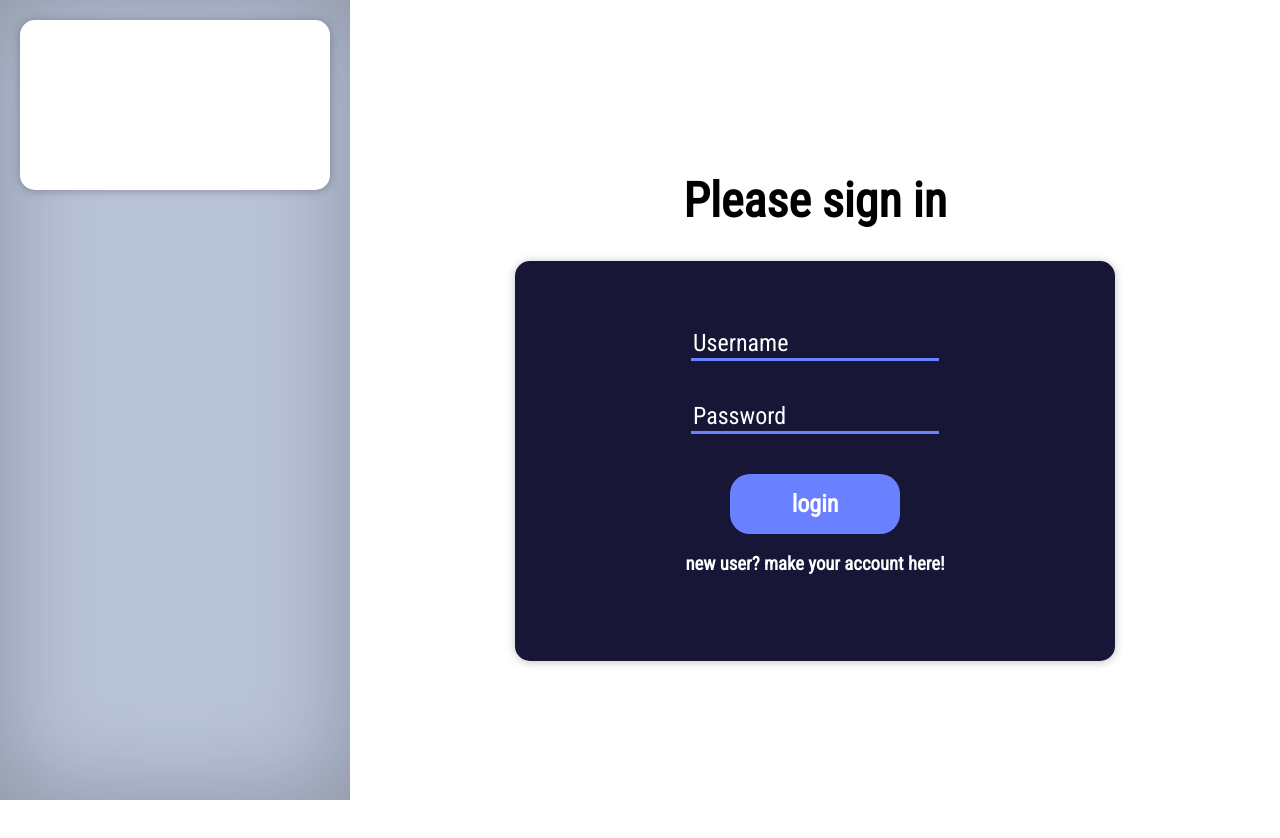
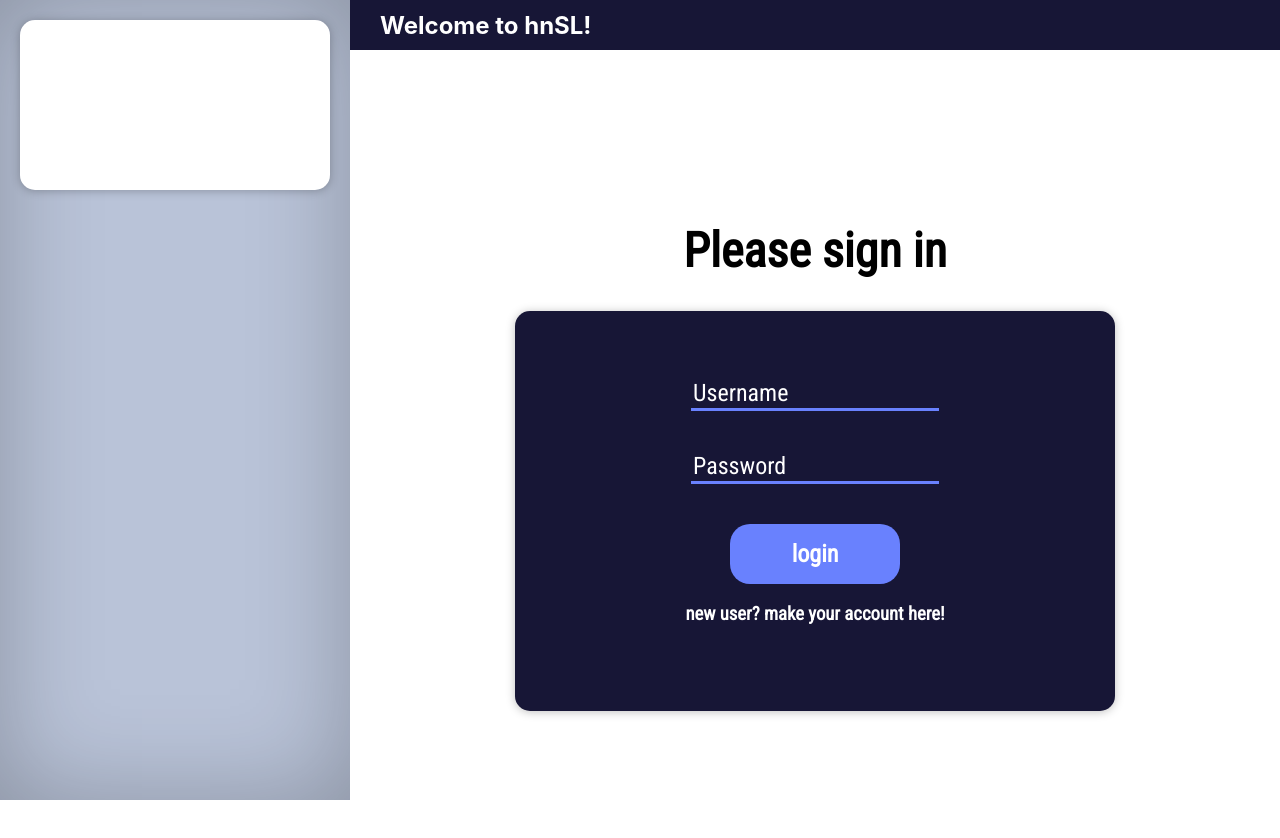
Before and after one commit to JoelSmith123/hnSL, a React (Create React App) app: page / in a window 1280 px wide. Shown: the top 838 px of the page. Before the commit the page ends 800 px from the top, so only its background shows below. Built offline with nearby package versions, Linux system fonts and the light colour scheme.

Commit message:
Set up Header

```diff
--- a/src/components/App/App.js
+++ b/src/components/App/App.js
@@ -2,11 +2,14 @@ import React, { Component } from 'react'
 import './App.css'
 import SuggestionsSidebar from '../../containers/SuggestionsSidebar/SuggestionsSidebar.js'
 import SignIn from '../../containers/SignIn/SignIn.js'
+import Header from '../../containers/Header/Header.js'
+
 
 export default class App extends Component {
   render() {
     return (
       <div className="App">
+        <Header />
         <SuggestionsSidebar />
         <SignIn />
       </div>
--- /dev/null
+++ b/src/containers/Header/Header.css
@@ -0,0 +1,14 @@
+.Header {
+  align-items: center;
+  background-color: #171636;
+  display: flex;
+  height: 50px;
+  margin-left: 350px;
+  width: calc(100% - 350px);
+}
+
+.header-title {
+  color: #fff;
+  margin: 0;
+  margin-left: 30px;
+}
--- /dev/null
+++ b/src/containers/Header/Header.js
@@ -0,0 +1,13 @@
+import React, { Component } from 'react'
+import './Header.css'
+
+
+export default class Header extends Component {
+  render() {
+    return (
+      <header className='Header'>
+        <h2 className='header-title'>Welcome to hnSL!</h2>
+      </header>
+    )
+  }
+}
--- a/src/containers/SignIn/SignIn.css
+++ b/src/containers/SignIn/SignIn.css
@@ -11,6 +11,7 @@
 
 .sign-in-title {
   font-family: 'Roboto Condensed', sans-serif;
+  font-weight: bold;
   font-size: 3rem;
 }
 
@@ -48,7 +49,7 @@
   color: #fff;
   font-family: Roboto Condensed;
   font-weight: bold;
-  font-size: 24px;
+  font-size: 1.5rem;
   height: 60px;
   width: 170px;
 }
--- a/src/containers/SuggestionsSidebar/SuggestionsSidebar.css
+++ b/src/containers/SuggestionsSidebar/SuggestionsSidebar.css
@@ -6,6 +6,7 @@
   display: flex;
   flex-direction: column;
   height: 100%;
+  margin-top: -50px;
   padding: 20px;
   position: fixed;
   width: 350px;
```
Also changed, not shown: 1 other file (tests, documents, lock files or other folders).
